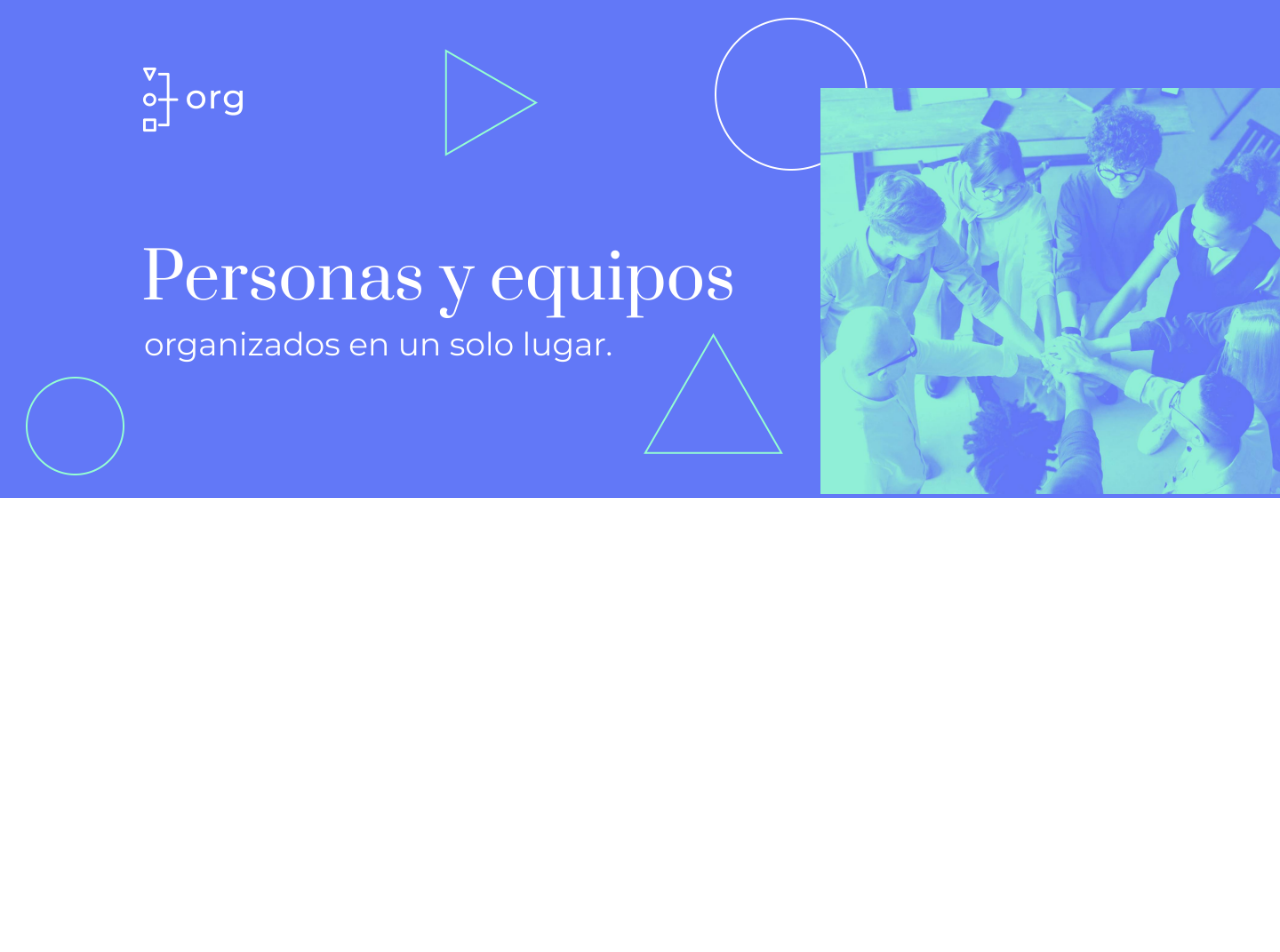
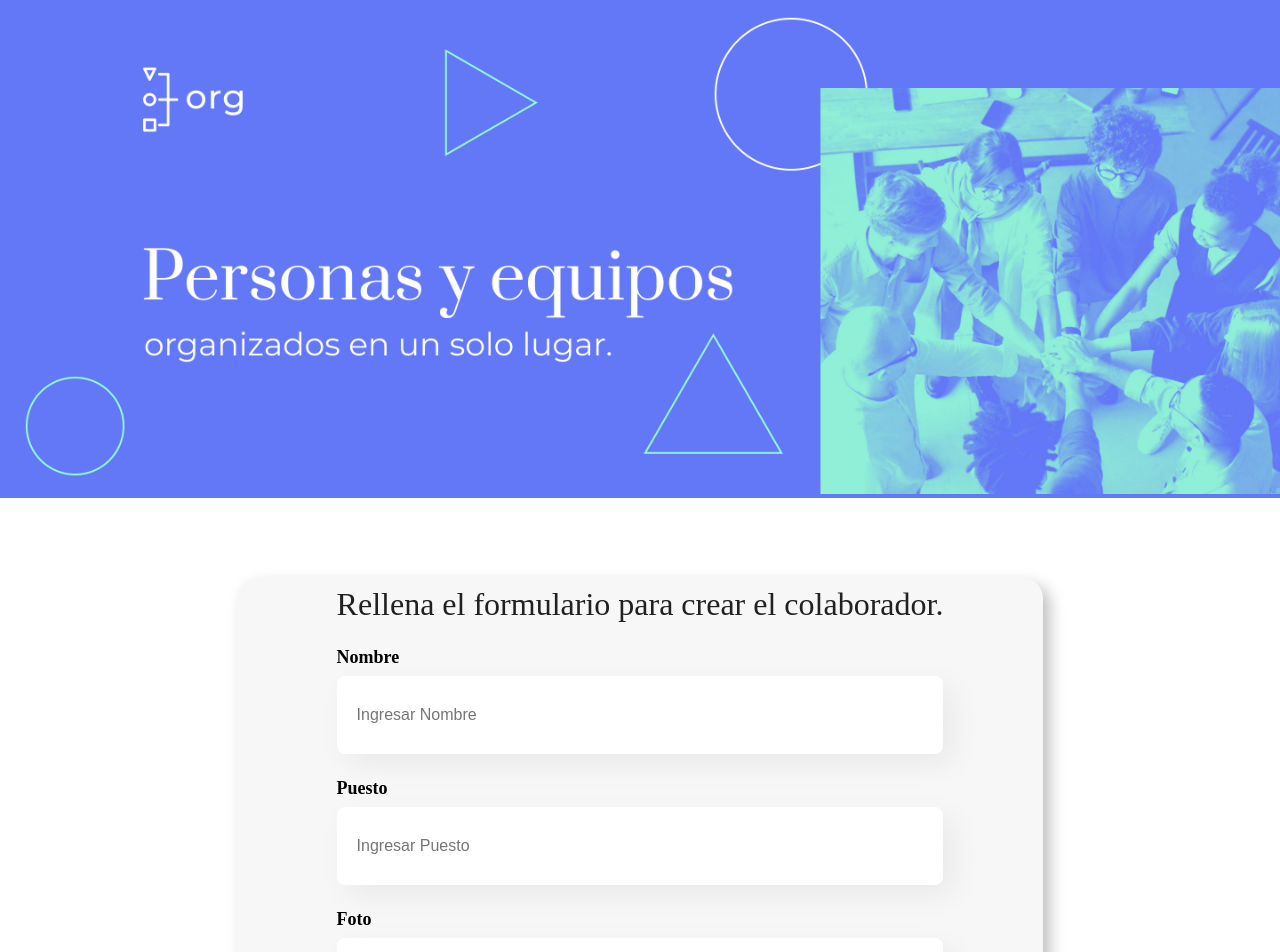
Before and after one commit to YossecSA/Organizacion-Empresa-Alura, a React (Vite) app: page / in a window 1280 px wide. Shown: the top 952 px of the page. Before the commit the page ends 800 px from the top, so only its background shows below. Built offline with nearby package versions, Linux system fonts and the light colour scheme.

Commit message:
creacion de campos de texto y el formulario

```diff
--- a/src/App.jsx
+++ b/src/App.jsx
@@ -1,11 +1,13 @@
 import React from "react";
 import Header from "./components/header/Header";
 import './App.css';
+import Formulario from "./components/Formulario/Formulario";
 
 const App = () => {
     return (
         <div>
             <Header />
+            <Formulario></Formulario>
         </div>
     );
 };
--- /dev/null
+++ b/src/components/CampoTexto/CampoTexto.css
@@ -0,0 +1,19 @@
+.campo-texto{
+    margin: 24px 0;
+}
+.campo-texto label{
+    font-size: 18px;
+    font-weight: 600;
+    display: block;
+    margin-bottom: 8px;
+}
+.campo-texto input{
+    width: 100%;
+    background-color: #FFF;
+    box-shadow: 10px 10px 30px rgba(0,0,0,0.06);
+    border: none;
+    padding: 30px 20px;
+    outline-color: #6278f7;
+    font-size: 16PX;
+    border-radius: 8px;
+}
--- /dev/null
+++ b/src/components/CampoTexto/CampoTexto.jsx
@@ -0,0 +1,13 @@
+import React from "react";
+import "./CampoTexto.css";
+
+const CampoTexto = (props) => {
+    return (
+        <div className="campo-texto">
+            <label>{props.titulo}</label>
+            <input placeholder={props.placeholder}></input>
+        </div>
+    );
+};
+
+export default CampoTexto;
--- /dev/null
+++ b/src/components/Formulario/Formulario.css
@@ -0,0 +1,17 @@
+.formulario{
+    display: flex;
+    justify-content: center;
+    margin: 80px 0;
+}
+.formulario form{
+    max-width: 80%;
+    background-color: #F7F7F7;
+    box-shadow: 7PX 7PX 15PX rgba(0, 0, 0, 25%);
+    border-radius: 20PX;
+    padding: 8PX 100PX;
+}
+.formulario h2{
+    font-size: 32px;
+    font-weight: 400;
+    color: #212121
+}
--- /dev/null
+++ b/src/components/Formulario/Formulario.jsx
@@ -0,0 +1,18 @@
+import React from "react";
+import "./Formulario.css";
+import CampoTexto from "../CampoTexto/CampoTexto";
+
+const Formulario = () => {
+    return (
+        <section className="formulario">
+            <form>
+                <h2>Rellena el formulario para crear el colaborador.</h2>
+                <CampoTexto titulo="Nombre" placeholder="Ingresar Nombre"/>
+                <CampoTexto titulo="Puesto" placeholder="Ingresar Puesto"/>
+                <CampoTexto titulo="Foto" placeholder="Ingresar Foto"/>
+            </form>
+        </section>
+    );
+};
+
+export default Formulario;
```
